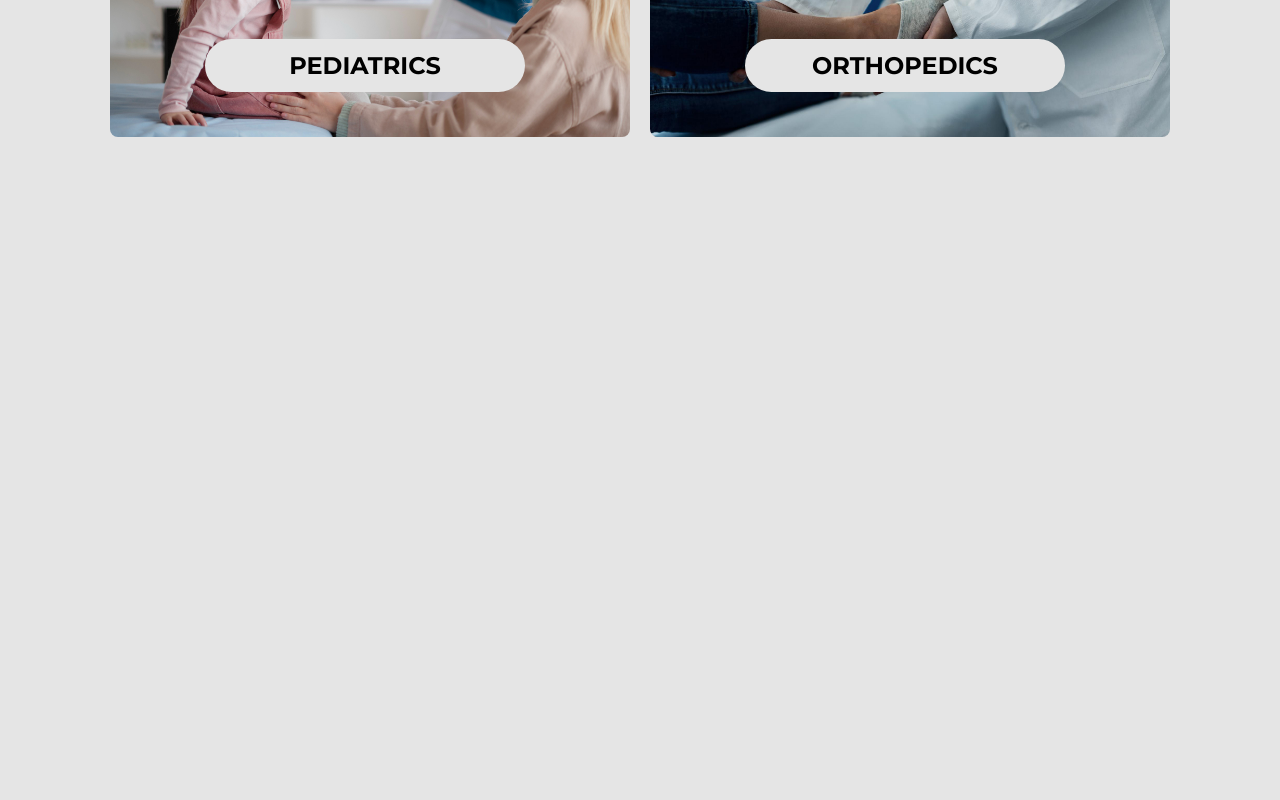
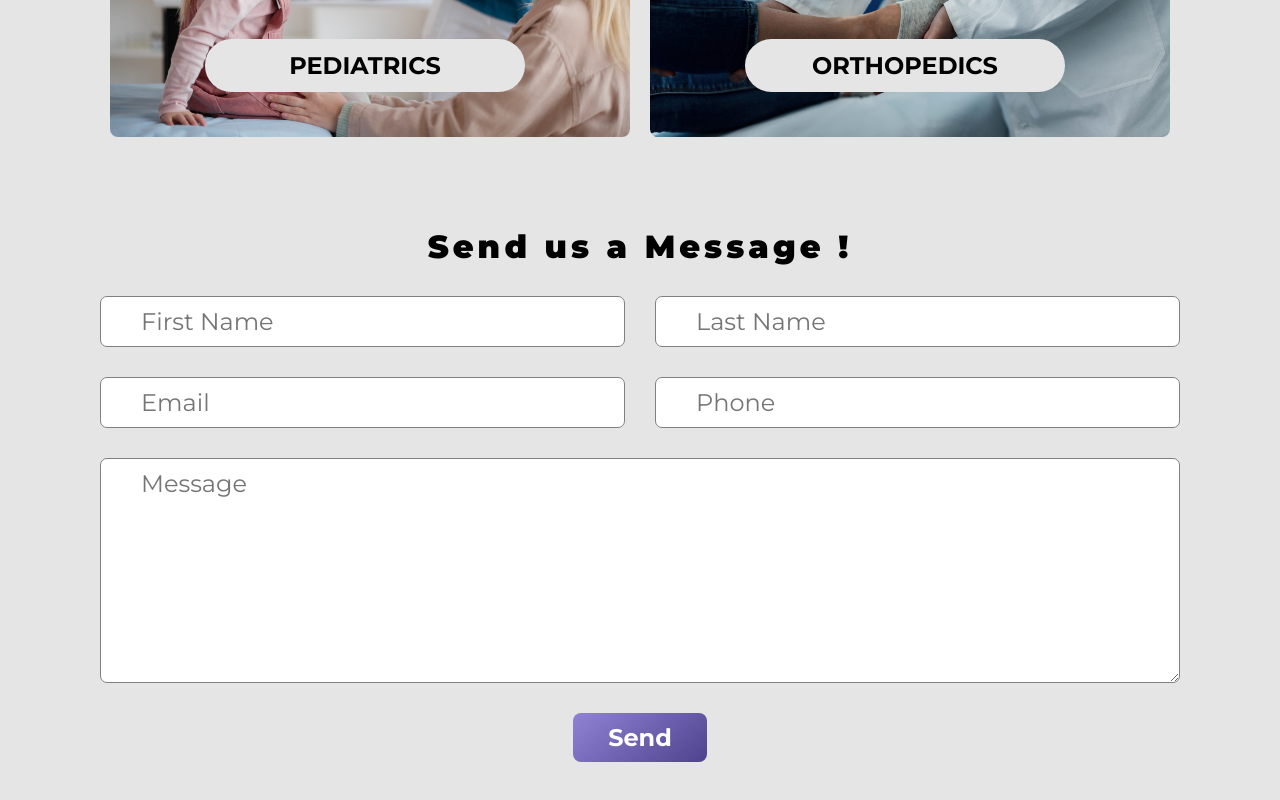
Before and after one commit to chetanKau/Hospital_Management_Frontend, a React (Vite) app: page / in a window 1280 px wide. Shown: the part 1878-2678 px from the top of the page. Before the commit the page ends 2065 px from the top, so only its background shows below. Built offline with nearby package versions, Linux system fonts and the light colour scheme.

Commit message:
Message sending functionality from frontend is working

```diff
--- a/src/components/MessageForm.jsx
+++ b/src/components/MessageForm.jsx
@@ -1,9 +1,57 @@
-import React from 'react'
+/* eslint-disable no-undef */
+import axios from 'axios';
+import React, { useState } from 'react'
+import { toast } from 'react-toastify';
 
 const MessageForm = () => {
+
+  const [firstName, setFirstName] = useState("");
+  const [lastName, setLastName] = useState("");
+  const [email, setEmail] = useState("")
+  const [phone, setPhone] = useState("")
+  const [message, setMessage] = useState("")
+
+
+  const handleMessage = async (e) => {
+    e.preventDefault();
+    try {
+      await axios.post("http://localhost:4000/api/v1/message/send", { firstName, lastName, phone, email, message }, {
+        withCredentials: true,
+        headers: {
+          "Content-Type": "application/json",
+        }
+      }).then(res => {
+        toast.success(res.data.message);
+        setFirstName("")
+        setLastName("")
+        setEmail("")
+        setPhone("")
+        setMessage("")
+      })
+
+    } catch (error) {
+      toast.error(error.response.data.message)
+    }
+
+  }
+
   return (
-    <div>
-
+    <div className='container form-component message-form'>
+      <h2>Send us a Message !</h2>
+      <form onSubmit={handleMessage}>
+        <div>
+          <input type="text" placeholder='First Name' value={firstName} onChange={(e) => setFirstName(e.target.value)} />
+          <input type="text" placeholder='Last Name' value={lastName} onChange={(e) => setLastName(e.target.value)} />
+        </div>
+        <div>
+          <input type="text" placeholder='Email' value={email} onChange={(e) => setEmail(e.target.value)} />
+          <input type="number" placeholder='Phone' value={phone} onChange={(e) => setPhone(e.target.value)} />
+        </div>
+        <textarea rows={7} placeholder='Message' value={message} onChange={(e) => setMessage(e.target.value)}></textarea>
+        <div style={{ justifyContent: "center", alignItems: "center" }}>
+          <button type='submit'>Send</button>
+        </div>
+      </form>
     </div>
   )
 }
```
